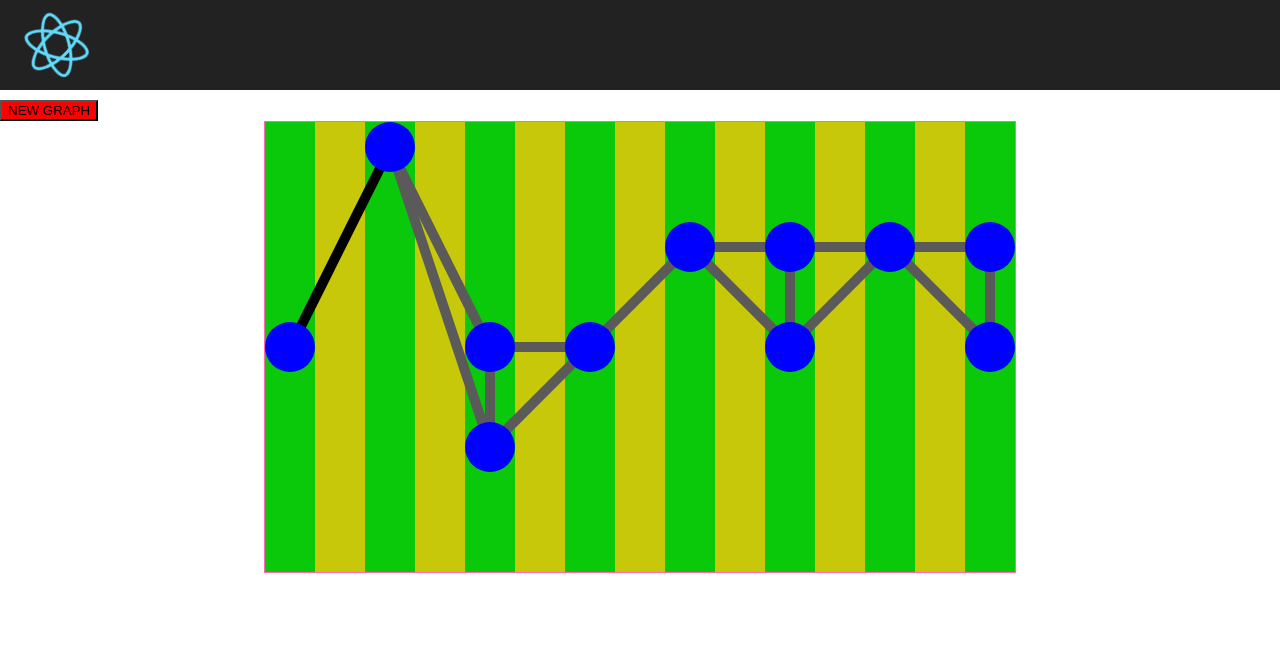
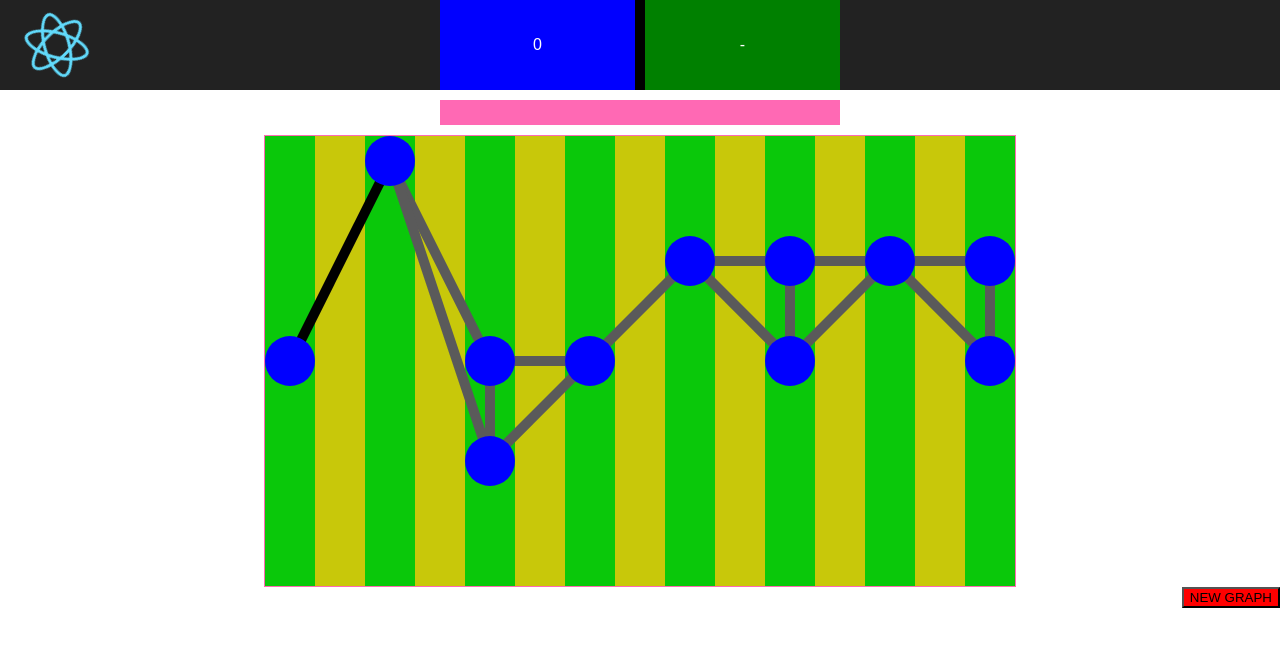
Before and after one commit to Schm000L/GraphGame, a React (Create React App) app: page / in a window 1280 px wide. Shown: the top 646 px of the page. Built offline with nearby package versions, Linux system fonts and the light colour scheme.

Commit message:
Created components for displaying score

```diff
--- a/src/components/grid.tsx
+++ b/src/components/grid.tsx
@@ -20,7 +20,7 @@ const BaseGrid = styled.div`
     flex-direction:column;
     width:${COLUMNS*BLOCKSIZE}px;
     padding:0;
-    margin:auto;
+    margin:0 auto;
     text-align:center;
     border:1px solid hotpink;
 `
--- a/src/components/mainpage.tsx
+++ b/src/components/mainpage.tsx
@@ -23,11 +23,12 @@ import { RootState } from '../state-management/combiner';
 
 const ResetButton = styled.button`
     background-color:red;
+    float:right;
 `
 
 const HeadBanner = styled.header `
     background-color: #222;
-    width:100 %;
+    width: 100%;
     height: 90px;
     margin-bottom:10px;
     color: white;
@@ -39,14 +40,65 @@ const Logo = styled.img`
         from { transform: rotate(0deg); }
         to { transform: rotate(360deg); }
       }
-      position:absolute;
-      top:5px;
+    position:absolute;
+    top:5px;
+`
+const ScoreBox = styled.div`
+    margin: 0 auto;
+    height: inherit;
+    width: 400px;
+    background:red;
+    display:flex;
+    flex-direction:row;
+`
+const P1Score = styled.div`
+    display:flex;
+    box-sizing:border-box;
+    height:inherit;
+    width: 200px;
+    border-right:5px solid black;
+    background:blue;
+    justify-content:center;
+    align-items:center;
 `
 
-const Header = () => {
+const P2Score = styled.div`
+    display:flex;
+    box-sizing:border-box;
+    height:inherit;
+    width: 200px;
+    border-left: 5px solid black;
+    background:green;
+    justify-content: center;
+    align-items:center;
+`
+const FeedbackBox = styled.div`
+    box-sizing:border-box;
+    margin:0 auto;
+    width:400px;
+    height:25px;
+    background:hotpink;
+    margin-bottom:10px;
+`
+
+// const ErrorBox = styled.div`
+//     box-sizing:border-box;
+//     margin:0 auto;
+//     width:400px;
+//     height:25px;
+//     background:hotpink;
+//     margin-bottom:10px;
+// `
+
+
+const Header = (props: {p1score: number, p2score:number} ) => {
     return (
         <HeadBanner>
             <Logo src={logo} alt="logo" />
+            <ScoreBox>
+                <P1Score> {props.p1score >= 0 ? props.p1score : '-'} </P1Score>
+                <P2Score> {props.p2score >= 0 ? props.p2score : '-'} </P2Score>
+            </ScoreBox>
         </HeadBanner>
     )
 }
@@ -68,7 +120,9 @@ const mapDispatchToProps = (dispatch: any) => {
 }
 
 interface MainPageState {
-    loading: boolean
+    loading: boolean,
+    p1Score: number,
+    p2Score: number
 }
 
 interface MainPageProps extends StateProps, DispatchProps {
@@ -98,7 +152,9 @@ class MainPage extends React.Component<MainPageProps, MainPageState> {
     constructor(props: MainPageProps){
         super(props)
         this.state = {
-            loading: true
+            loading: true,
+            p1Score: 0,
+            p2Score: 0
         }
     }
 
@@ -210,14 +266,15 @@ class MainPage extends React.Component<MainPageProps, MainPageState> {
         if(!this.state.loading)
             return(
                 <>
-                    <Header/>
+                    <Header p1score={0} p2score={-1} />
+                    <FeedbackBox></FeedbackBox>
+                    <Grid rows={ROWS} columns={COLUMNS} nodes={this.nodes}/>
                     <ResetButton style={this.resetStyle} onClick={this.resetGrid}>NEW GRAPH</ResetButton>
-                    <Grid rows={ROWS} columns={COLUMNS} nodes={this.nodes}/>
                 </>
             )
         return(
             <>
-                <Header/>
+                <Header p1score={0} p2score={0}/>
                 <p>We loading</p>
             </>
         )
```
